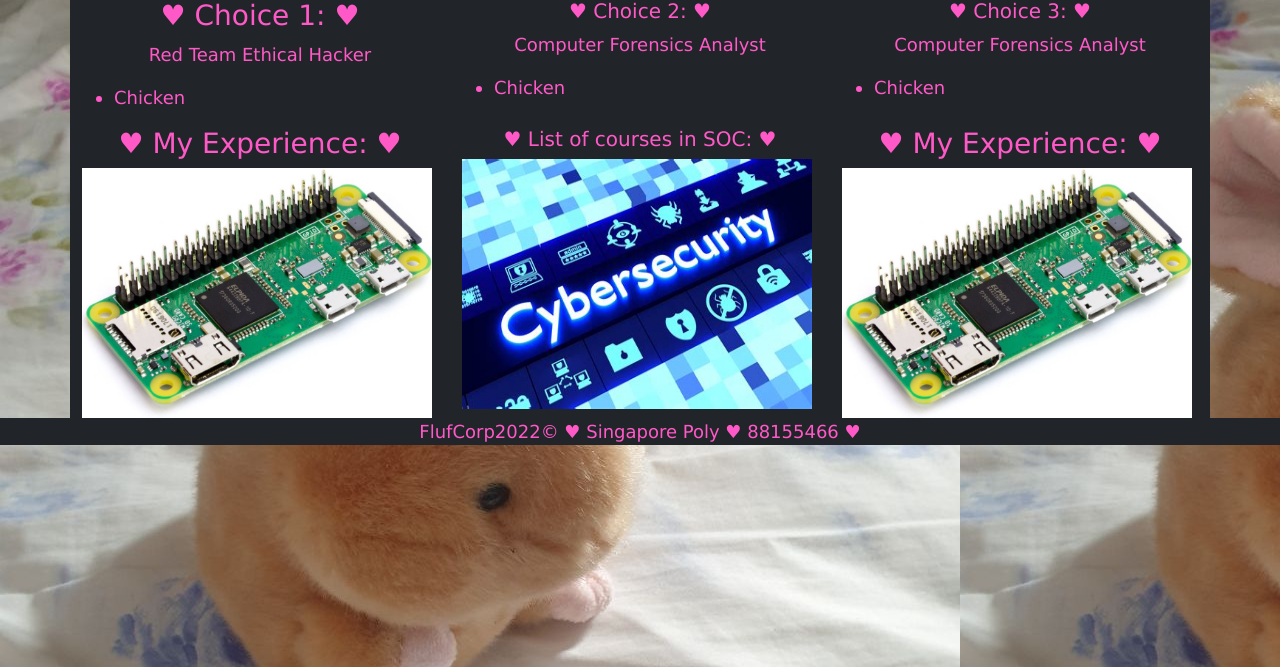
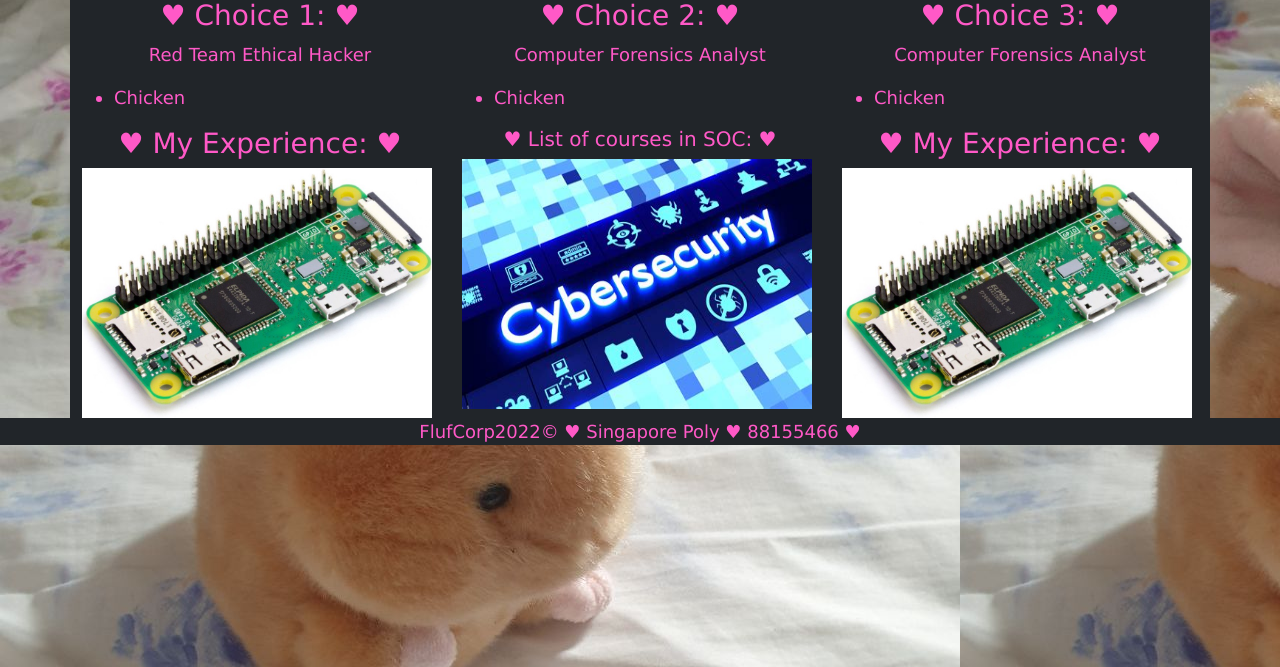
Before and after one commit to TheOneFluffer/FED-CA2, a plain HTML site: page HTML/Top3.html in a window 1280 px wide. Shown: the part 133-800 px from the top of the page. Drawn offline with nearby package versions, Linux system fonts and the light colour scheme.

Commit message:
I love click

```diff
--- a/HTML/Top3.html
+++ b/HTML/Top3.html
@@ -56,7 +56,7 @@
         </div>
 
         <div class="col-lg-4 bg-dark">
-            <div class="container-fluid h5 text-center">&#9829; Choice 2: &#9829;</div>
+            <div class="container-fluid h3 text-center">&#9829; Choice 2: &#9829;</div>
             <p class="text-center">Computer Forensics Analyst</p>
             <ul>
                 <li>Chicken</li>
@@ -64,7 +64,7 @@
         </div>
 
         <div class="col-lg-4 bg-dark">
-            <div class="container-fluid h5 text-center">&#9829; Choice 3: &#9829;</div>
+            <div class="container-fluid h3 text-center">&#9829; Choice 3: &#9829;</div>
             <p class="text-center">Computer Forensics Analyst</p>
             <ul>
                 <li>Chicken</li>
```
